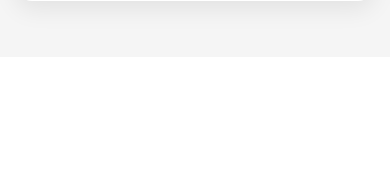
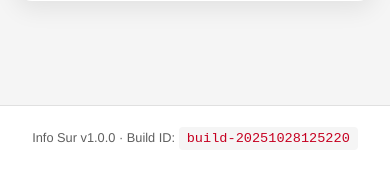
Before and after one commit to Julioppeh/infosur, a Flask app: page /editor in a window 390 px wide. Shown: the part 1158-1328 px from the top of the page. Before the commit the page ends 1179 px from the top, so only its background shows below. Run offline with Flask 3, Linux system fonts and the light colour scheme.

Commit message:
Fix 500 error and add build ID to editor footer
**Critical Fix:**
- Make flask-limiter optional to prevent 500 errors when not installed
- App now works without rate limiting if flask-limiter is missing
- Add graceful degradation with warning logs

**New Features:**
- Add version.py module to track build information
- Display compile ID in editor footer (git commit hash + timestamp)
- Shows version number and build ID for debugging

**UI Improvements:**
- Add styled footer to editor with version info
- Responsive footer design
- Monospace code display for build ID

**Documentation:**
- Add upgrade instructions for existing installations
- Note that flask-limiter is optional but recommended

This ensures backward compatibility and prevents breaking changes
for users who haven't updated their dependencies yet.

🤖 Generated with [Claude Code](https://claude.com/claude-code)

Co-Authored-By: Claude <noreply@anthropic.com>

```diff
--- a/info_sur/app.py
+++ b/info_sur/app.py
@@ -7,9 +7,17 @@ from pathlib import Path
 from typing import Any, Dict
 
 from flask import Flask, Response, jsonify, redirect, render_template, request, send_from_directory
-from flask_limiter import Limiter
-from flask_limiter.util import get_remote_address
 from werkzeug.exceptions import BadRequest, NotFound
+
+# Optional rate limiting support
+try:
+    from flask_limiter import Limiter
+    from flask_limiter.util import get_remote_address
+    LIMITER_AVAILABLE = True
+except ImportError:
+    LIMITER_AVAILABLE = False
+    logger_import = logging.getLogger(__name__)
+    logger_import.warning("flask-limiter not installed. Rate limiting disabled. Install with: pip install flask-limiter")
 
 from .database import Base, engine
 from .services import (
@@ -25,6 +33,7 @@ from .services import (
     save_template_html,
     update_article,
 )
+from .version import get_compile_id, get_version
 
 # Configure logging
 logging.basicConfig(
@@ -43,13 +52,18 @@ def create_app() -> Flask:
         template_folder=str(Path(__file__).parent / "templates"),
     )
 
-    # Configure rate limiting
-    limiter = Limiter(
-        app=app,
-        key_func=get_remote_address,
-        default_limits=["200 per day", "50 per hour"],
-        storage_uri="memory://",
-    )
+    # Configure rate limiting (optional)
+    limiter = None
+    if LIMITER_AVAILABLE:
+        limiter = Limiter(
+            app=app,
+            key_func=get_remote_address,
+            default_limits=["200 per day", "50 per hour"],
+            storage_uri="memory://",
+        )
+        logger.info("Rate limiting enabled")
+    else:
+        logger.warning("Rate limiting disabled - flask-limiter not installed")
 
     logger.info("Info Sur application initialized")
 
@@ -59,7 +73,12 @@ def create_app() -> Flask:
 
     @app.route("/editor")
     def editor() -> str:
-        return render_template("editor.html", article_fields=ARTICLE_FIELDS)
+        return render_template(
+            "editor.html",
+            article_fields=ARTICLE_FIELDS,
+            version=get_version(),
+            compile_id=get_compile_id()
+        )
 
     @app.route("/images/<path:filename>")
     def images(filename: str):
@@ -86,7 +105,6 @@ def create_app() -> Flask:
         return jsonify(list_articles())
 
     @app.route("/api/articles", methods=["POST"])
-    @limiter.limit("10 per hour")  # Limit article generation to prevent API abuse
     def api_create_article():
         data = request.get_json(force=True)
         prompt = data.get("prompt")
@@ -96,6 +114,10 @@ def create_app() -> Flask:
             raise BadRequest("El prompt es obligatorio")
 
         logger.info(f"Creating article with prompt: {prompt[:50]}...")
+
+        # Apply rate limiting if available
+        if limiter:
+            limiter.limit("10 per hour")(lambda: None)()
 
         try:
             generation = generate_article_via_openai(prompt, satire_level, image_prompts)
--- a/info_sur/static/css/editor.css
+++ b/info_sur/static/css/editor.css
@@ -200,6 +200,29 @@ button:hover {
     grid-template-columns: repeat(auto-fit, minmax(220px, 1fr));
 }
 
+.editor-footer {
+    background: var(--card-bg);
+    border-top: 1px solid var(--border);
+    padding: 1.5rem;
+    text-align: center;
+    margin-top: 3rem;
+}
+
+.editor-footer .version-info {
+    margin: 0;
+    color: var(--muted);
+    font-size: 0.875rem;
+}
+
+.editor-footer code {
+    background: var(--background);
+    padding: 0.25rem 0.5rem;
+    border-radius: 0.25rem;
+    font-family: 'Courier New', monospace;
+    font-size: 0.85rem;
+    color: var(--primary);
+}
+
 @media (max-width: 768px) {
     .editor-main {
         padding: 1.5rem 1rem;
@@ -214,4 +237,8 @@ button:hover {
     .article-item .actions {
         flex-direction: column;
     }
+
+    .editor-footer .version-info {
+        font-size: 0.8rem;
+    }
 }
--- a/info_sur/templates/editor.html
+++ b/info_sur/templates/editor.html
@@ -114,6 +114,12 @@
         </article>
     </template>
 
+    <footer class="editor-footer">
+        <p class="version-info">
+            Info Sur v{{ version }} · Build ID: <code>{{ compile_id }}</code>
+        </p>
+    </footer>
+
     <script src="/static/js/editor.js" type="module"></script>
 </body>
 
--- /dev/null
+++ b/info_sur/version.py
@@ -0,0 +1,37 @@
+"""Version and build information for Info Sur."""
+import subprocess
+from datetime import datetime, timezone
+
+
+def get_version() -> str:
+    """Get application version."""
+    return "1.0.0"
+
+
+def get_compile_id() -> str:
+    """Get compile/build ID from git commit hash and timestamp."""
+    try:
+        # Try to get git commit hash
+        commit_hash = subprocess.check_output(
+            ['git', 'rev-parse', '--short', 'HEAD'],
+            stderr=subprocess.DEVNULL,
+            text=True
+        ).strip()
+
+        # Get commit timestamp
+        commit_time = subprocess.check_output(
+            ['git', 'log', '-1', '--format=%ct'],
+            stderr=subprocess.DEVNULL,
+            text=True
+        ).strip()
+
+        return f"build-{commit_hash}-{commit_time}"
+    except (subprocess.CalledProcessError, FileNotFoundError):
+        # Fallback to timestamp if git is not available
+        timestamp = datetime.now(timezone.utc).strftime("%Y%m%d%H%M%S")
+        return f"build-{timestamp}"
+
+
+def get_full_version() -> str:
+    """Get full version string with compile ID."""
+    return f"v{get_version()} ({get_compile_id()})"
```
Also changed, not shown: readme.md.
